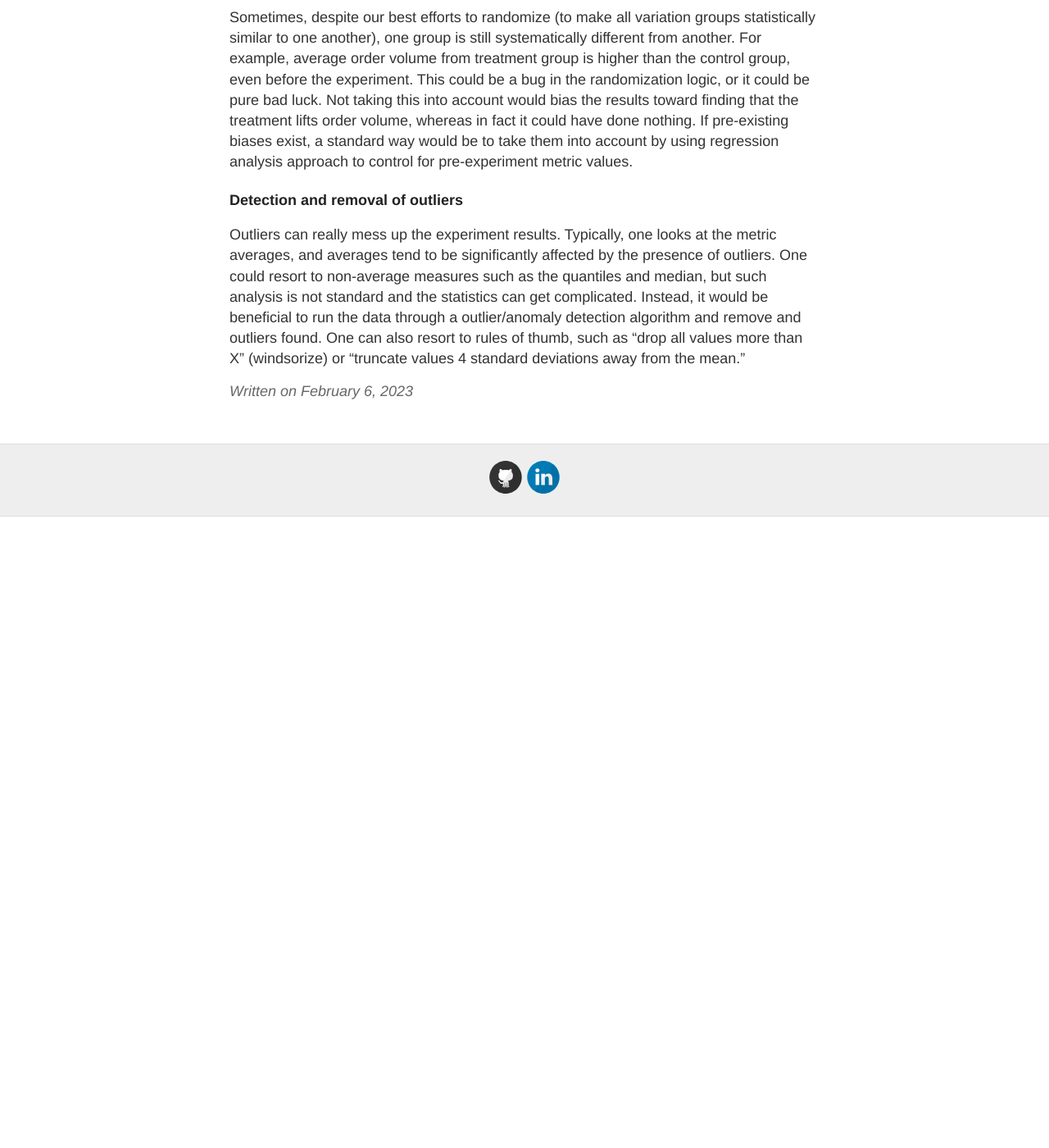
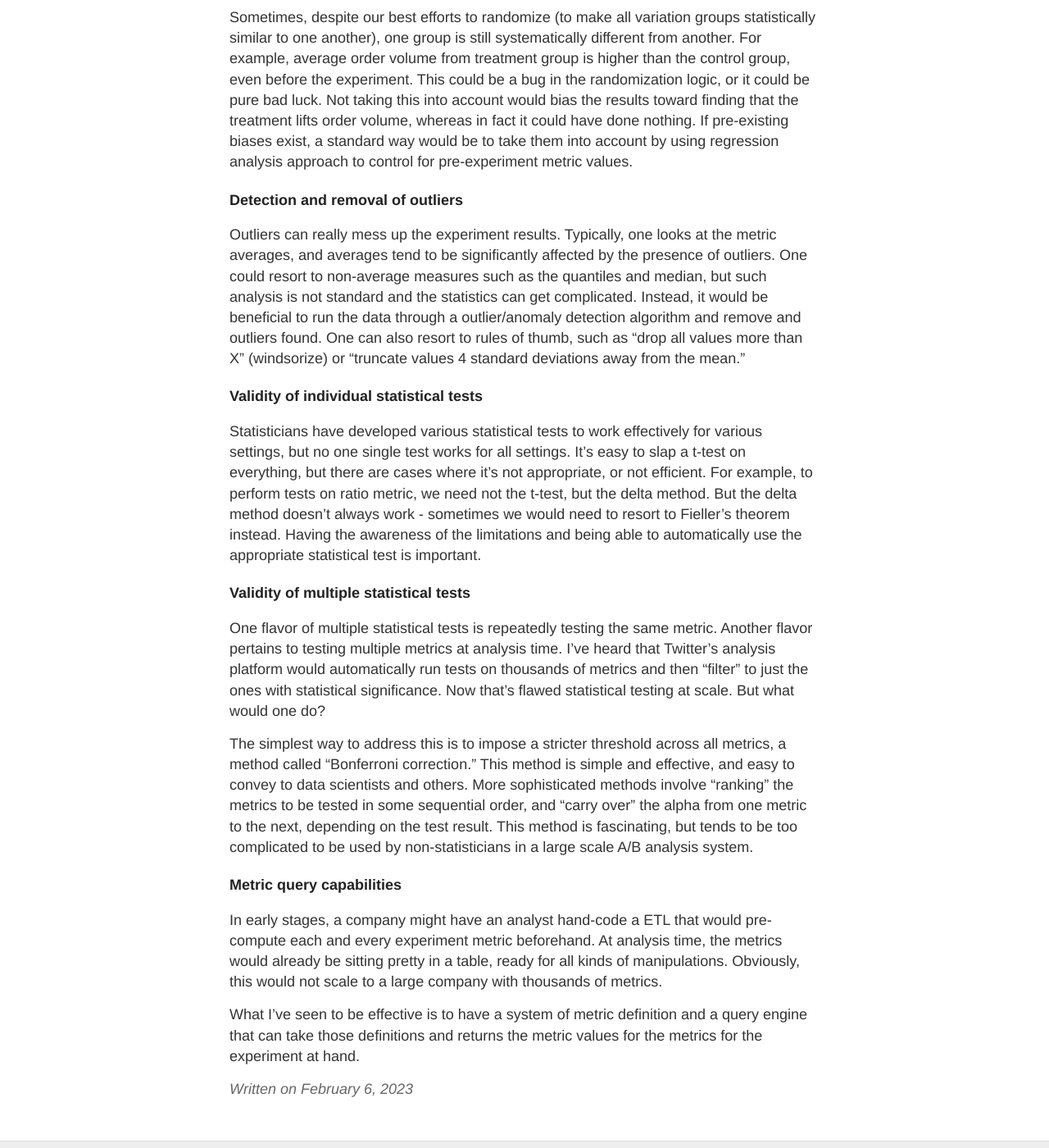
Before and after one commit to lechipatrick/lechipatrick.github.io, a Jekyll site: the page built from _posts/2023-02-06-the-ideal-analysis-framework.md, in a window 1280 px wide and 1400 px high, scrolled down 597 px. Shown: the whole window at 82% size. Built offline with Jekyll 4.4.1, drawn with Linux system fonts in a browser that asks for light colours; before the commit the page ends 1227 px from its top, so only the background shows below that; some of the changed text lies outside the part shown.

Commit message:
Update 2023-02-06-the-ideal-analysis-framework.md

```diff
--- a/_posts/2023-02-06-the-ideal-analysis-framework.md
+++ b/_posts/2023-02-06-the-ideal-analysis-framework.md
@@ -26,8 +26,21 @@ How should one analyze an experiment, given data at hand?
 ##### Imbalance check - verify that randomization works as intended
 Typically, the experiment setup specifies a split between control and treatment. One can check that this split is indeed similar to what is actually observed in the data. Statistical tests can be performed to check whether the intended distribution is not too different from the observed distribution. If there seems to be a difference, then one should look into possible root causes for this imbalance. Surprising things can come up. For example, a reason that an experiment on mobile app has imbalance (from the desired 50/50 split) is that very often the treatment causes the app to crash, failing to even log the fact that the user has been exposed to treatment. Failing to recognize this problem would lead to the analyses of only non-crash user experience, biasing the results.
 
-##### Pre-existing biases
+##### Detection and removal of pre-existing biases
 Sometimes, despite our best efforts to randomize (to make all variation groups statistically similar to one another), one group is still systematically different from another. For example, average order volume from treatment group is higher than the control group, even before the experiment. This could be a bug in the randomization logic, or it could be pure bad luck. Not taking this into account would bias the results toward finding that the treatment lifts order volume, whereas in fact it could have done nothing. If pre-existing biases exist, a standard way would be to take them into account by using regression analysis approach to control for pre-experiment metric values.
 
 ##### Detection and removal of outliers
 Outliers can really mess up the experiment results. Typically, one looks at the metric averages, and averages tend to be significantly affected by the presence of outliers. One could resort to non-average measures such as the quantiles and median, but such analysis is not standard and the statistics can get complicated. Instead, it would be beneficial to run the data through a outlier/anomaly detection algorithm and remove and outliers found. One can also resort to rules of thumb, such as "drop all values more than X" (windsorize) or "truncate values 4 standard deviations away from the mean."
+
+##### Validity of individual statistical tests
+Statisticians have developed various statistical tests to work effectively for various settings, but no one single test works for all settings. It's easy to slap a t-test on everything, but there are cases where it's not appropriate, or not efficient. For example, to perform tests on ratio metric, we need not the t-test, but the delta method. But the delta method doesn't always work - sometimes we would need to resort to Fieller's theorem instead. Having the awareness of the limitations and being able to automatically use the appropriate statistical test is important.
+
+##### Validity of multiple statistical tests
+One flavor of multiple statistical tests is repeatedly testing the same metric. Another flavor pertains to testing multiple metrics at analysis time. I've heard that Twitter's analysis platform would automatically run tests on thousands of metrics and then "filter" to just the ones with statistical significance. Now that's flawed statistical testing at scale. But what would one do?
+
+The simplest way to address this is to impose a stricter threshold across all metrics, a method called "Bonferroni correction." This method is simple and effective, and easy to convey to data scientists and others. More sophisticated methods involve "ranking" the metrics to be tested in some sequential order, and "carry over" the alpha from one metric to the next, depending on the test result. This method is fascinating, but tends to be too complicated to be used by non-statisticians in a large scale A/B analysis system.
+
+##### Metric query capabilities
+In early stages, a company might have an analyst hand-code a ETL that would pre-compute each and every experiment metric beforehand. At analysis time, the metrics would already be sitting pretty in a table, ready for all kinds of manipulations. Obviously, this would not scale to a large company with thousands of metrics.
+
+What I've seen to be effective is to have a system of metric definition and a query engine that can take those definitions and returns the metric values for the metrics for the experiment at hand.
```
